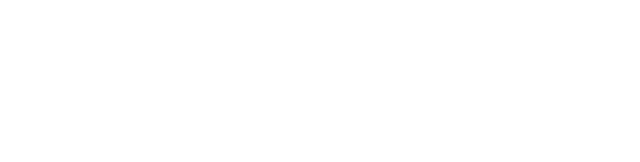
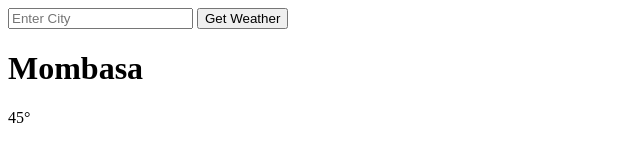
Before and after one commit to genious86/weather-app, a plain HTML site: page index.html in a window 1280 px wide. Shown: the whole page, without its empty margins (0-640 px from the left). Drawn offline with Linux system fonts and the light colour scheme.

Commit message:
adding form and input so i can style

```diff
--- a/index.html
+++ b/index.html
@@ -7,6 +7,19 @@
     <title>Weather</title>
 </head>
 <body>
+
+    <form class="weatherfm">
+        <input type="text" class="cityinput" placeholder="Enter City">
+        <button type="submit">Get Weather</button>
+    </form>
+
+    <div class="card">
+
+        <h1 class="citydisplay"> Mombasa </h1>
+        <p class="citydisplay"> 45° </p>
+
+    </div>
+
    <script src="script.js"></script>
 </body>
 </html>
```
